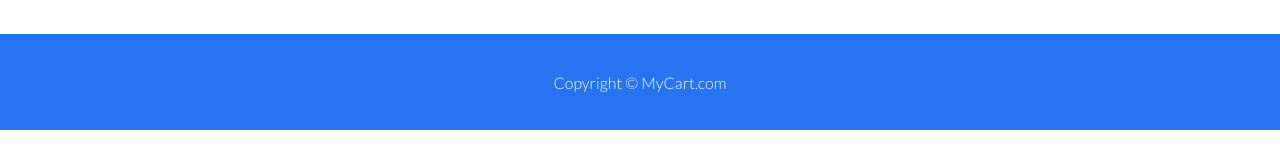
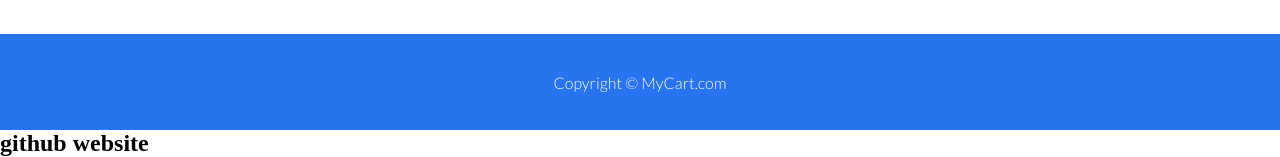
Before and after one commit to mdshakilahmad/Project, a plain HTML site: page index.html in a window 1280 px wide. Shown: the part 1675-1832 px from the top of the page. Before the commit the page ends 1805 px from the top, so only its background shows below. Drawn offline with Linux system fonts and the light colour scheme.

Commit message:
Update index.html

```diff
--- a/index.html
+++ b/index.html
@@ -260,6 +260,6 @@
     <footer class="flex-all-center">
         <p>Copyright &copy; MyCart.com </p>
     </footer>
-</body>
+    <h2>github website</h2>
 
 </html>
```
